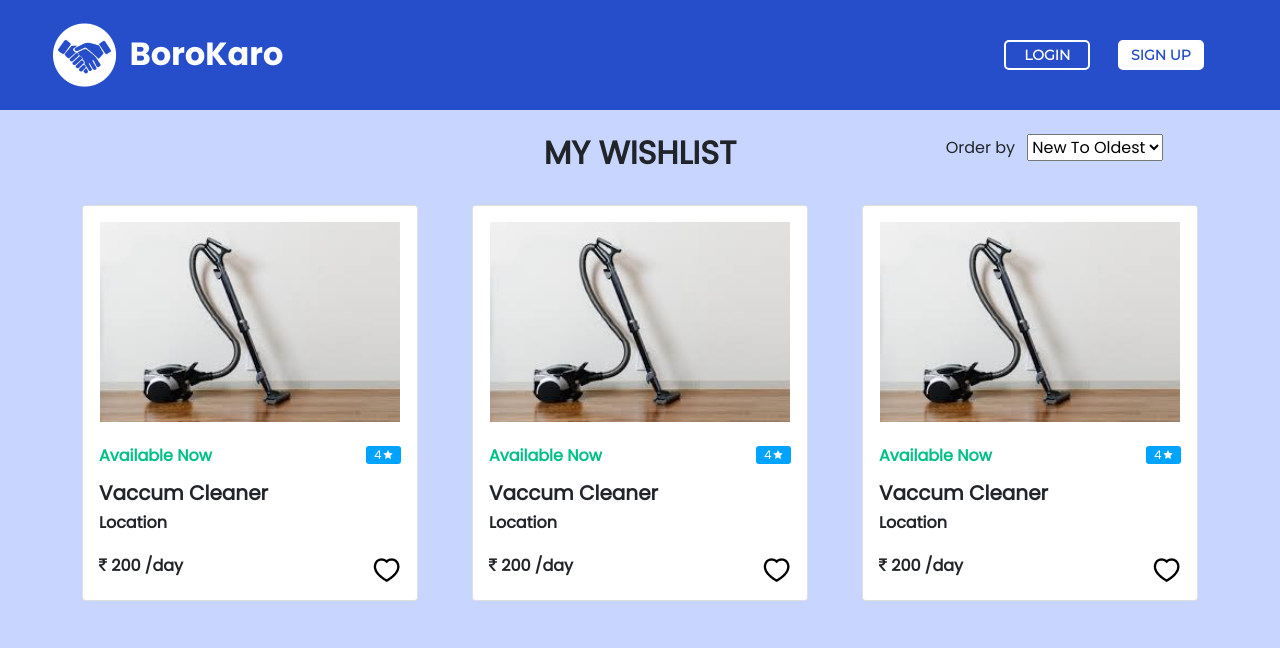
After one commit to ShameemudheenMP/BoroKaro, a Django app: page /wishlist/ in a window 1280 px wide. The commit adds this page. Shown: the top 648 px of the page. Run offline with Django 4.2, Linux system fonts and the light colour scheme; some libraries are stand-ins or nearby versions.

Commit message:
Wishlist page added

```diff
--- a/Borokaro/main/static/css/styles.css
+++ b/Borokaro/main/static/css/styles.css
@@ -153,7 +153,7 @@ header {
 }
 
 .card-img {
-    height: 242px;
+    height: 200px;
     object-fit: contain; /*to fit image in the divx */
 }
 
@@ -256,3 +256,7 @@ header {
     height: 100px;
     background-color: white;
 }
+
+.wishlist-body {
+    font-family: 'poppins';
+}
--- a/Borokaro/main/templates/main/home.html
+++ b/Borokaro/main/templates/main/home.html
@@ -49,7 +49,7 @@
         <div class="row">
             {% for product in products %}
             <a href="/product/{{ product.id }}" class="product col-md-6 col-sm-12 col-xs-12 text-decoration-none">
-                <div class="card m-3 ms-4 me-4 mb-4" style="width: 24rem;">
+                <div class="card m-3 ms-4 me-4 mb-4 pt-2" style="width: 21rem;">
                     <div class="text-center  p-2">
                         <img src="{{ product.p_image1.url }}" class="card-img" alt="Product1">
                     </div>
--- /dev/null
+++ b/Borokaro/main/templates/main/wishlist.html
@@ -0,0 +1,109 @@
+{% extends 'main/base.html' %}
+{% load static %}
+{% block content %}
+<div class="container-fluid content p-0 m-0 wishlist-body">
+    <div class="container-fluid d-flex justify-content-around mt-5 pt-5 mt-lg-4 pt-md-4 pt-lg-0" id="wishlist-heading">
+        <!-- the first div is to only arrang the thing -->
+        <div class="order-select" style="visibility: hidden;">
+            <label for="acc-req-filter" class="me-2 mb-2">Order by</label>
+            <select name="" id="acc-req-filter" class="mb-2">
+            <option value="NewToOldest">New To Oldest</option>
+            </select>
+        </div>
+        <h2 class="fw-bold">MY WISHLIST</h2>
+        <div class="order-select">
+            <label for="acc-req-filter" class="me-2 mb-2">Order by</label>
+            <select name="" id="acc-req-filter" class="mb-2">
+            <option value="NewToOldest">New To Oldest</option>
+            </select>
+        </div>
+    </div>
+
+
+    <div class="container d-flex flex-wrap justify-content-between mt-4 pb-5">
+        <a href="/product/{{ product.id }}" class="product text-decoration-none">
+            <div class="card pt-2" style="width: 21rem;">
+                <div class="text-center  p-2">
+                    <img src="{% static 'Assets/ProductImages/Product1.jpg' %}" class="card-img" alt="Product1">
+                </div>
+                <div class="card-body  d-flex flex-column">
+                    <div class="topdisp">
+                            <h6 class="available fw-bold float-start">Available Now</h6>
+                            <!-- <h6 class="available fw-bold float-start" style="color:red">Not Available</h6> -->
+                        <div class="star-rating float-end text-center">
+                            <div class="rating-value float-start ms-2">
+                                <p>4</p>
+                            </div>
+                            <img src="{% static 'Assets/star.png' %}" alt="star" class="float-start mt-1 ms-1">
+                        </div>
+                    </div>
+
+                    <h5 class="card-title prod-name fw-bold mt-2 text-dark">Vaccum Cleaner</h5>
+                    <h6 class="fw-bold text-dark">Location</h6>
+                    <div class="mt-3 text-dark">
+                        <h6 class="fw-bold float-start"><i class="fa fa-rupee"></i> 200 /day</h6>
+                        <img src="{% static 'Assets/heart-icon.png' %}" class="float-end" alt="whichlisticond">
+                    </div>
+                </div>
+
+            </div>
+        </a>
+        <a href="/product/{{ product.id }}" class="product text-decoration-none">
+            <div class="card pt-2" style="width: 21rem;">
+                <div class="text-center  p-2">
+                    <img src="{% static 'Assets/ProductImages/Product1.jpg' %}" class="card-img" alt="Product1">
+                </div>
+                <div class="card-body  d-flex flex-column">
+                    <div class="topdisp">
+                            <h6 class="available fw-bold float-start">Available Now</h6>
+                            <!-- <h6 class="available fw-bold float-start" style="color:red">Not Available</h6> -->
+                        <div class="star-rating float-end text-center">
+                            <div class="rating-value float-start ms-2">
+                                <p>4</p>
+                            </div>
+                            <img src="{% static 'Assets/star.png' %}" alt="star" class="float-start mt-1 ms-1">
+                        </div>
+                    </div>
+
+                    <h5 class="card-title prod-name fw-bold mt-2 text-dark">Vaccum Cleaner</h5>
+                    <h6 class="fw-bold text-dark">Location</h6>
+                    <div class="mt-3 text-dark">
+                        <h6 class="fw-bold float-start"><i class="fa fa-rupee"></i> 200 /day</h6>
+                        <img src="{% static 'Assets/heart-icon.png' %}" class="float-end" alt="whichlisticond">
+                    </div>
+                </div>
+
+            </div>
+        </a>
+        <a href="/product/{{ product.id }}" class="product text-decoration-none">
+            <div class="card pt-2" style="width: 21rem;">
+                <div class="text-center  p-2">
+                    <img src="{% static 'Assets/ProductImages/Product1.jpg' %}" class="card-img" alt="Product1">
+                </div>
+                <div class="card-body  d-flex flex-column">
+                    <div class="topdisp">
+                            <h6 class="available fw-bold float-start">Available Now</h6>
+                            <!-- <h6 class="available fw-bold float-start" style="color:red">Not Available</h6> -->
+                        <div class="star-rating float-end text-center">
+                            <div class="rating-value float-start ms-2">
+                                <p>4</p>
+                            </div>
+                            <img src="{% static 'Assets/star.png' %}" alt="star" class="float-start mt-1 ms-1">
+                        </div>
+                    </div>
+
+                    <h5 class="card-title prod-name fw-bold mt-2 text-dark">Vaccum Cleaner</h5>
+                    <h6 class="fw-bold text-dark">Location</h6>
+                    <div class="mt-3 text-dark">
+                        <h6 class="fw-bold float-start"><i class="fa fa-rupee"></i> 200 /day</h6>
+                        <img src="{% static 'Assets/heart-icon.png' %}" class="float-end" alt="whichlisticond">
+                    </div>
+                </div>
+
+            </div>
+        </a>
+
+    </div>
+
+</div>
+{% endblock %}
--- a/Borokaro/main/urls.py
+++ b/Borokaro/main/urls.py
@@ -20,6 +20,7 @@ urlpatterns = [
     path('reportuser/', reportuser, name='reportuser'),
     path('reportcomment/', reportcomment, name='reportcomment'),
     path('reportsuccess/', reportsuccess, name='reportsuccess'),
+    path('wishlist/', wishlist, name='wishlist'),
 ]
 
 if settings.DEBUG:
--- a/Borokaro/main/views.py
+++ b/Borokaro/main/views.py
@@ -138,6 +138,8 @@ def prodreceived(request, idn):
     product.save()
     return redirect('home')
 
+def wishlist(request):
+    return render(request, 'main/wishlist.html')
 
 
 #report
```
